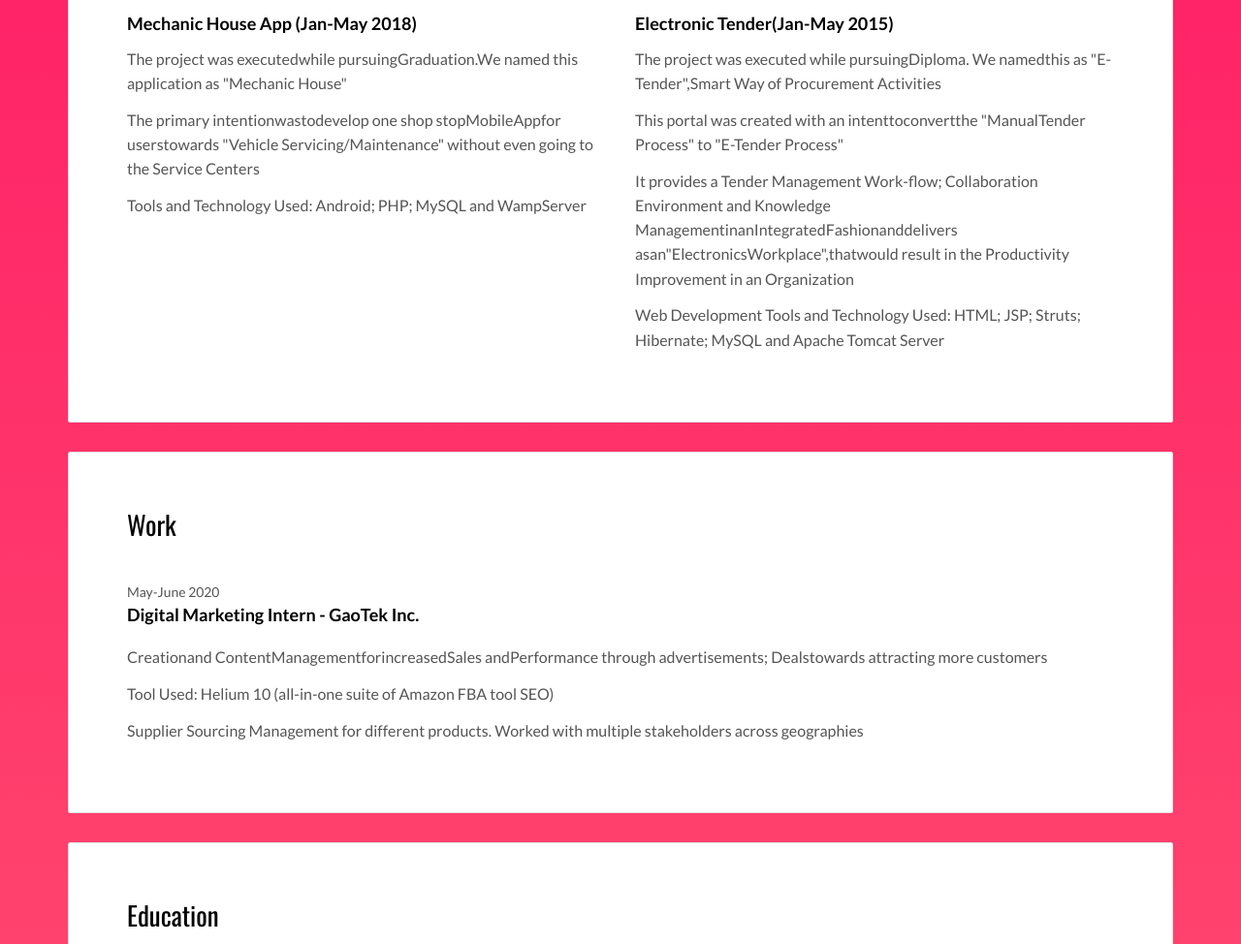
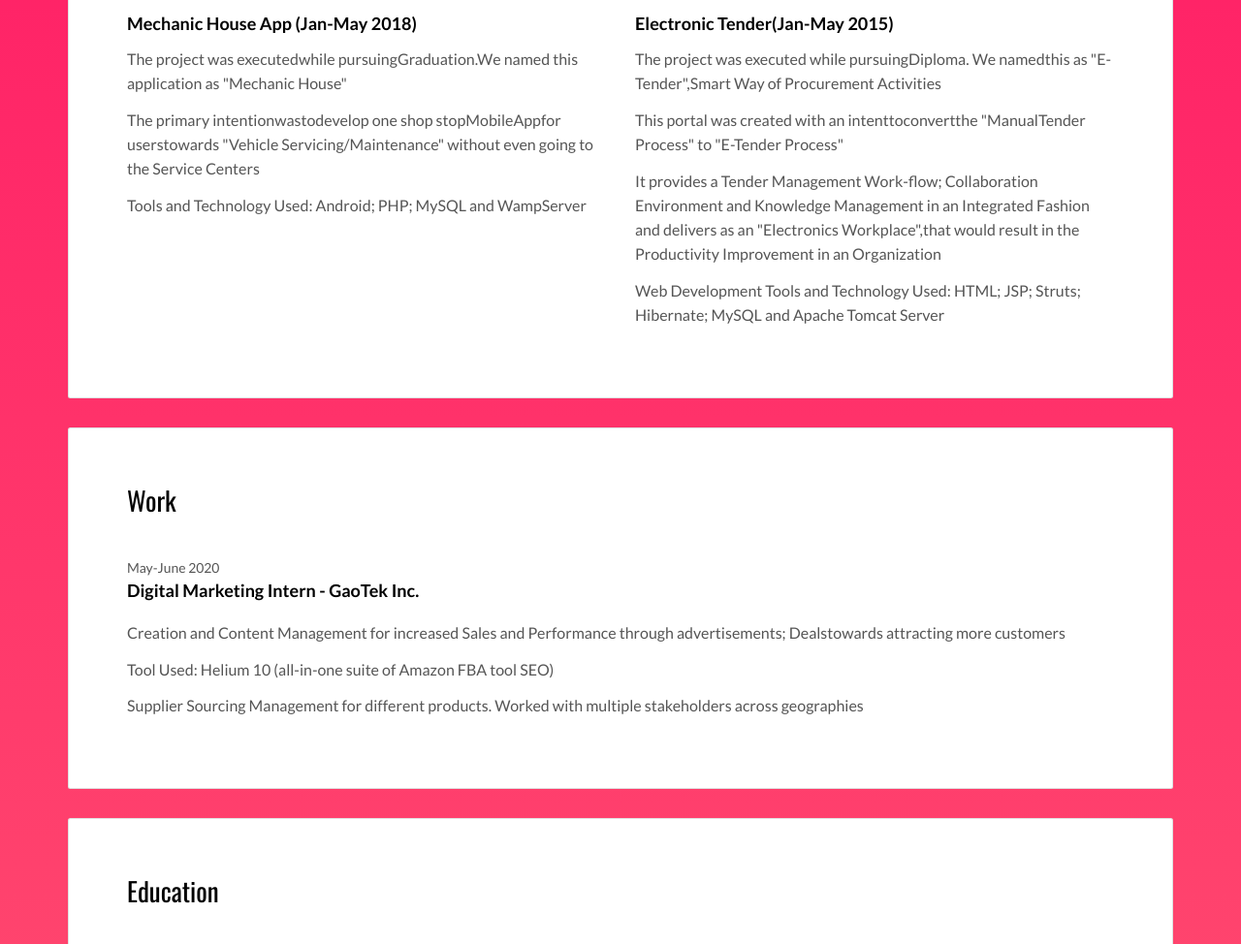
Before and after one commit to DixitaDarji/resume, a plain HTML site: page index.html in a window 1280 px wide. Shown: the part 1095-2069 px from the top of the page at 97% size. Drawn offline with nearby package versions, Linux system fonts and the light colour scheme.

Commit message:
Update index.html

```diff
--- a/index.html
+++ b/index.html
@@ -53,7 +53,7 @@
             <h2>About me</h2>
             <div class="row">
               <div class="col-md-4">
-                <p><img src="/img-01.jpg" class="img-responsive" alt=""></p>
+                <p><img src="img-01.jpg" class="img-responsive" alt=""></p>
               </div>
               <div class="col-md-8">
 
@@ -92,7 +92,7 @@
                 <p>This portal was created with an intenttoconvertthe "ManualTender Process" to "E-Tender
                 Process"</p>
                 <p>It provides a Tender Management Work-flow; Collaboration Environment and Knowledge
-                ManagementinanIntegratedFashionanddelivers asan"ElectronicsWorkplace",thatwould
+                Management in an Integrated Fashion and delivers as an "Electronics Workplace",that would
                 result in the Productivity Improvement in an Organization</p>
                 <p>Web Development Tools and Technology Used: HTML; JSP; Struts; Hibernate; MySQL and
                 Apache Tomcat Server</p>
@@ -111,7 +111,7 @@
               <h3 class="h5 date-title">Digital Marketing Intern - <a href="http://en.orson.io" >GaoTek Inc.</a></h3>
 
 
-              <p>Creationand ContentManagementforincreasedSales andPerformance through
+              <p>Creation and Content Management for increased Sales and Performance through
                 advertisements; Dealstowards attracting more customers</p>
               <p>Tool Used: Helium 10 (all-in-one suite of Amazon FBA tool SEO)</p>
               <p>Supplier Sourcing Management for different products. Worked with multiple stakeholders across geographies</p>
```
